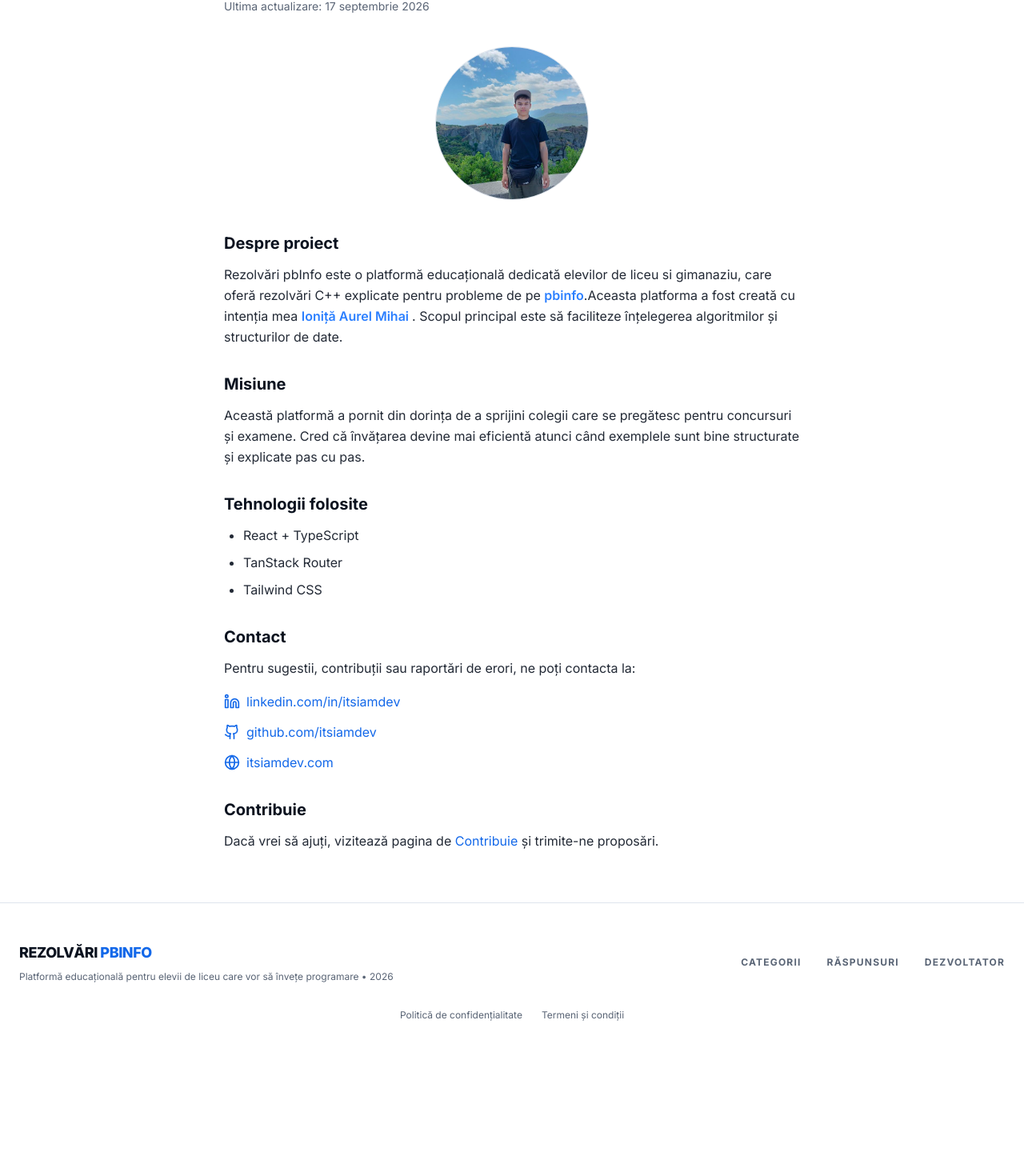
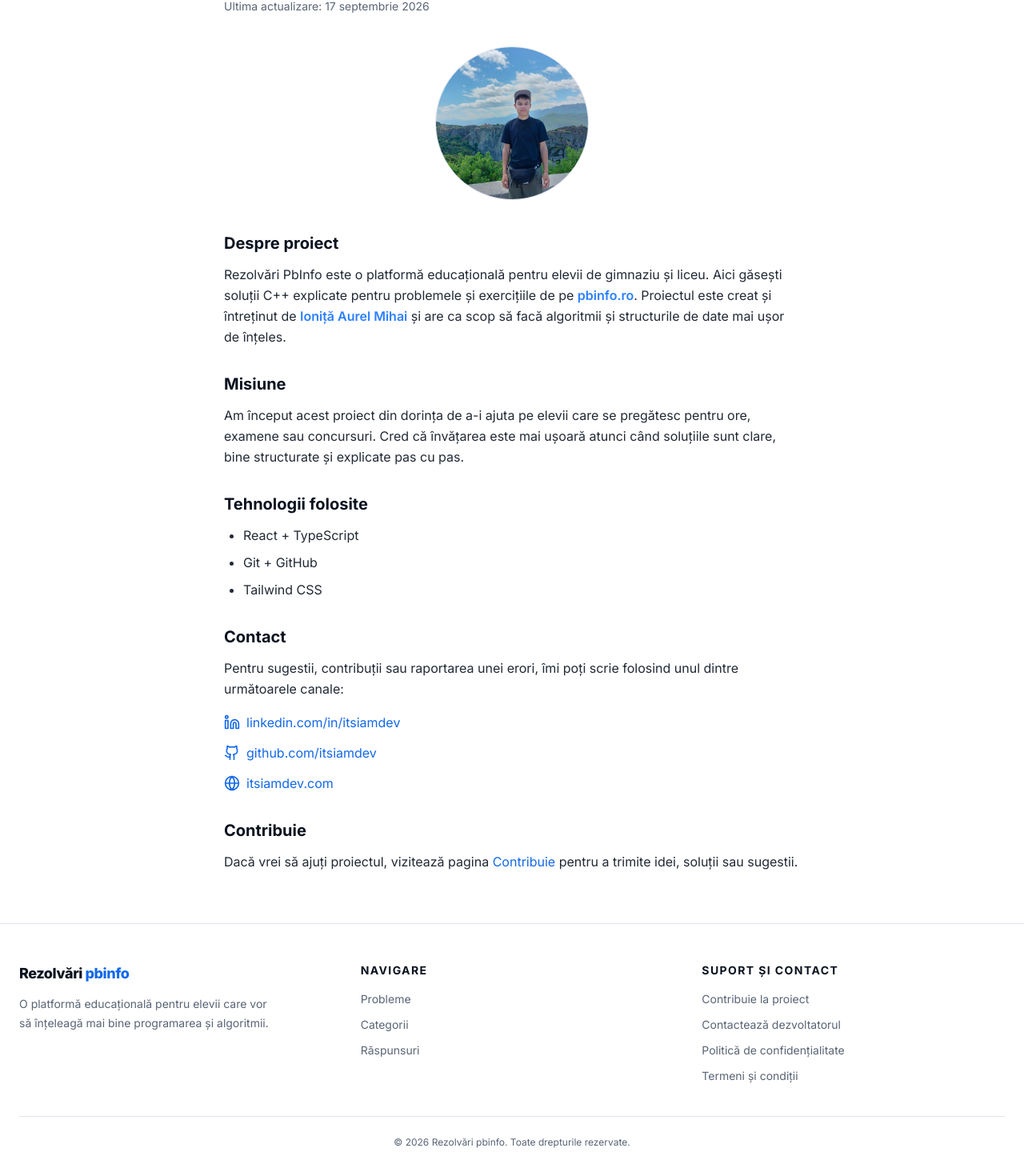
Before and after one commit to itsiamdev/pbinfo, a React (Vite) app: page /dezvoltator in a window 1280 px wide. Shown: the part 242-1712 px from the top of the page at 80% size. Before the commit the page ends 1567 px from the top, so only its background shows below. Built offline with nearby package versions, Linux system fonts and the light colour scheme.

Commit message:
fix: improve footer layout and update descriptions in DezvoltatorPage for clarity

```diff
--- a/src/components/Footer.tsx
+++ b/src/components/Footer.tsx
@@ -3,37 +3,56 @@ import { Link } from "@tanstack/react-router";
 function Footer() {
   return (
     <footer className="border-t border-border py-12">
-      <div className="mx-auto flex max-w-7xl flex-col items-center gap-8 px-6">
-        <div className="flex w-full flex-col items-center justify-between gap-6 md:flex-row">
-          <div className="flex flex-col gap-2">
+      <div className="mx-auto max-w-7xl px-6">
+        <div className="grid gap-10 md:grid-cols-3 md:gap-12">
+          <div>
             <span className="text-lg font-extrabold tracking-tight">
-              REZOLVĂRI{" "}
-              <span className="text-primary">PBINFO</span>
+              Rezolvări <span className="text-primary">pbinfo</span>
             </span>
-            <span className="text-xs text-muted-foreground">
-              Platformă educațională pentru elevii de liceu care vor să învețe programare •{" "}
-              {new Date().getFullYear()}
-            </span>
+            <p className="mt-3 max-w-xs text-sm leading-6 text-muted-foreground">
+              O platformă educațională pentru elevii care vor să înțeleagă mai bine programarea și
+              algoritmii.
+            </p>
           </div>
-          <div className="flex gap-8 text-xs font-bold uppercase tracking-widest text-muted-foreground">
+
+          <div>
+            <h2 className="text-sm font-bold uppercase tracking-widest text-foreground">Navigare</h2>
+            <nav className="mt-4 flex flex-col items-start gap-3 text-sm text-muted-foreground">
+              <Link to="/" className="hover:text-foreground">
+                Probleme
+              </Link>
               <Link to="/categorii" className="hover:text-foreground">
                 Categorii
               </Link>
               <Link to="/raspunsuri" className="hover:text-foreground">
                 Răspunsuri
               </Link>
+            </nav>
+          </div>
+
+          <div>
+            <h2 className="text-sm font-bold uppercase tracking-widest text-foreground">
+              Suport și contact
+            </h2>
+            <nav className="mt-4 flex flex-col items-start gap-3 text-sm text-muted-foreground">
+              <Link to="/contribuie" className="hover:text-foreground">
+                Contribuie la proiect
+              </Link>
               <Link to="/dezvoltator" className="hover:text-foreground">
-              Dezvoltator
+                Contactează dezvoltatorul
               </Link>
-          </div>
-        </div>
-        <div className="flex flex-wrap justify-center gap-6 text-xs text-muted-foreground">
               <Link to="/politica-de-confidentialitate" className="hover:text-foreground">
                 Politică de confidențialitate
               </Link>
               <Link to="/termeni-si-conditii" className="hover:text-foreground">
                 Termeni și condiții
               </Link>
+            </nav>
+          </div>
+        </div>
+
+        <div className="mt-10 border-t border-border pt-6 text-xs text-muted-foreground position-relative text-center">
+          © {new Date().getFullYear()} Rezolvări pbinfo. Toate drepturile rezervate.
         </div>
       </div>
     </footer>
--- a/src/routes/dezvoltator.tsx
+++ b/src/routes/dezvoltator.tsx
@@ -43,37 +43,35 @@ function DezvoltatorPage() {
           <section>
             <h2 className="text-xl font-bold text-foreground">Despre proiect</h2>
             <p className="mt-3">
-              Rezolvări pbInfo este o platformă educațională dedicată elevilor de liceu si
-              gimanaziu, care oferă rezolvări C++ explicate pentru probleme de pe{" "}
+              Rezolvări PbInfo este o platformă educațională pentru elevii de gimnaziu și liceu. Aici
+              găsești soluții C++ explicate pentru problemele și exercițiile de pe{" "}
               <a
                 href="https://www.pbinfo.ro"
                 target="_blank"
                 rel="noreferrer"
                 className="font-semibold text-blue-500"
               >
-                pbinfo
+                pbinfo.ro
               </a>
-              .Aceasta platforma a fost creată cu intenția mea{" "}
+              . Proiectul este creat și întreținut de{" "}
               <a
                 href="https://itsiamdev.com/"
                 target="_blank"
                 rel="noreferrer"
                 className="font-semibold text-blue-500"
               >
-                {" "}
-                Ioniță Aurel Mihai{" "}
+                Ioniță Aurel Mihai
               </a>{" "}
-              . Scopul principal este să faciliteze înțelegerea algoritmilor și structurilor de
-              date.
+              și are ca scop să facă algoritmii și structurile de date mai ușor de înțeles.
             </p>
           </section>
 
           <section>
             <h2 className="text-xl font-bold text-foreground">Misiune</h2>
             <p className="mt-3">
-              Această platformă a pornit din dorința de a sprijini colegii care se pregătesc pentru
-              concursuri și examene. Cred că învățarea devine mai eficientă atunci când exemplele
-              sunt bine structurate și explicate pas cu pas.
+              Am început acest proiect din dorința de a-i ajuta pe elevii care se pregătesc pentru
+              ore, examene sau concursuri. Cred că învățarea este mai ușoară atunci când soluțiile
+              sunt clare, bine structurate și explicate pas cu pas.
             </p>
           </section>
 
@@ -81,7 +79,7 @@ function DezvoltatorPage() {
             <h2 className="text-xl font-bold text-foreground">Tehnologii folosite</h2>
             <ul className="mt-3 list-disc space-y-2 pl-6">
               <li>React + TypeScript</li>
-              <li>TanStack Router</li>
+              <li>Git + GitHub</li>
               <li>Tailwind CSS</li>
             </ul>
           </section>
@@ -89,7 +87,8 @@ function DezvoltatorPage() {
           <section>
             <h2 className="text-xl font-bold text-foreground">Contact</h2>
             <p className="mt-3">
-              Pentru sugestii, contribuții sau raportări de erori, ne poți contacta la:{" "}
+              Pentru sugestii, contribuții sau raportarea unei erori, îmi poți scrie folosind unul
+              dintre următoarele canale:
             </p>
             <div className="mt-4 flex flex-col gap-3">
               <a
@@ -125,11 +124,11 @@ function DezvoltatorPage() {
           <section>
             <h2 className="text-xl font-bold text-foreground">Contribuie</h2>
             <p className="mt-3">
-              Dacă vrei să ajuți, vizitează pagina de{" "}
+              Dacă vrei să ajuți proiectul, vizitează pagina{" "}
               <Link to="/contribuie" className="text-primary hover:underline">
                 Contribuie
               </Link>{" "}
-              și trimite-ne proposări.
+              pentru a trimite idei, soluții sau sugestii.
             </p>
           </section>
         </div>
```
Lines whose indentation alone changed are shown as unchanged.
